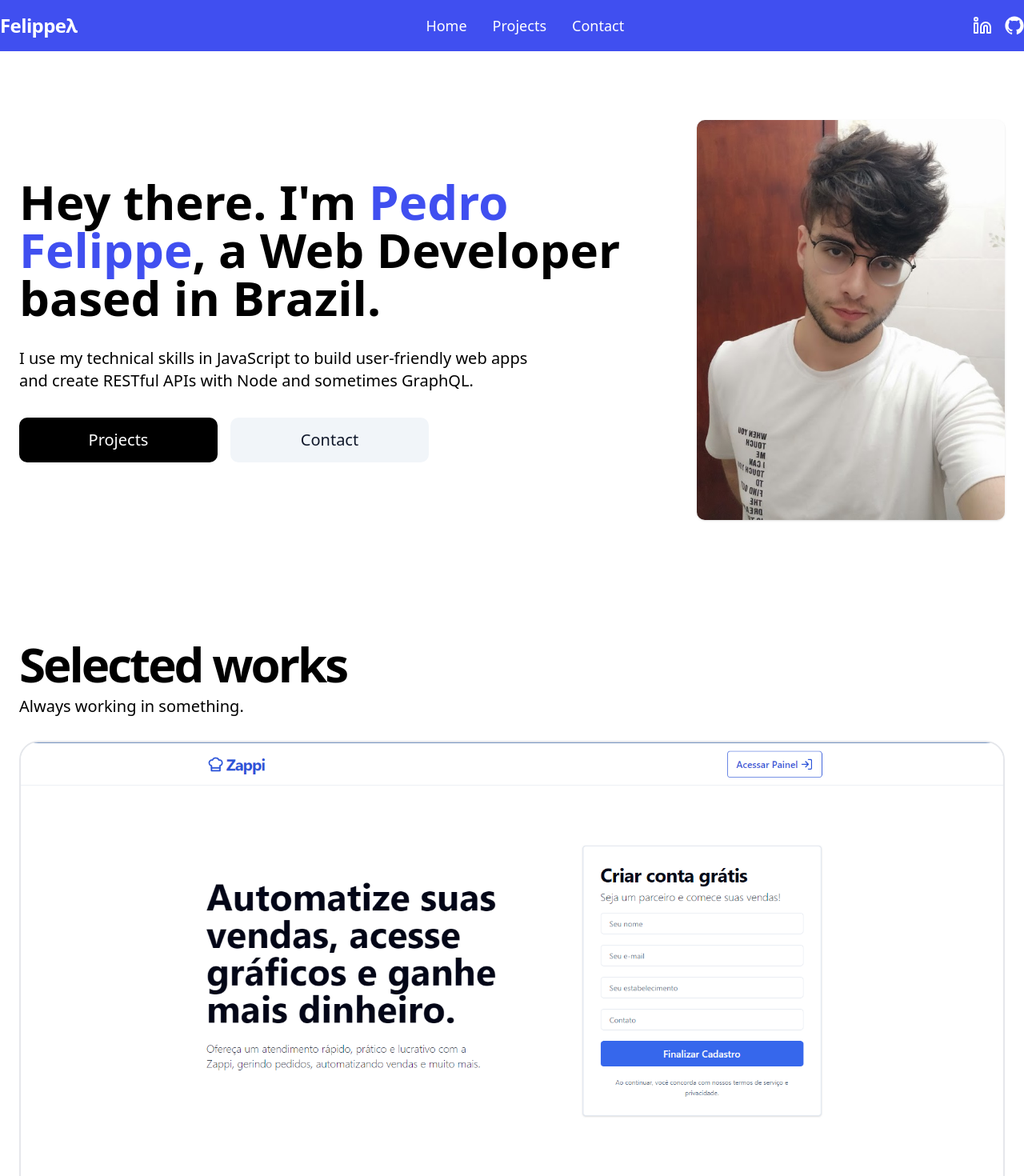
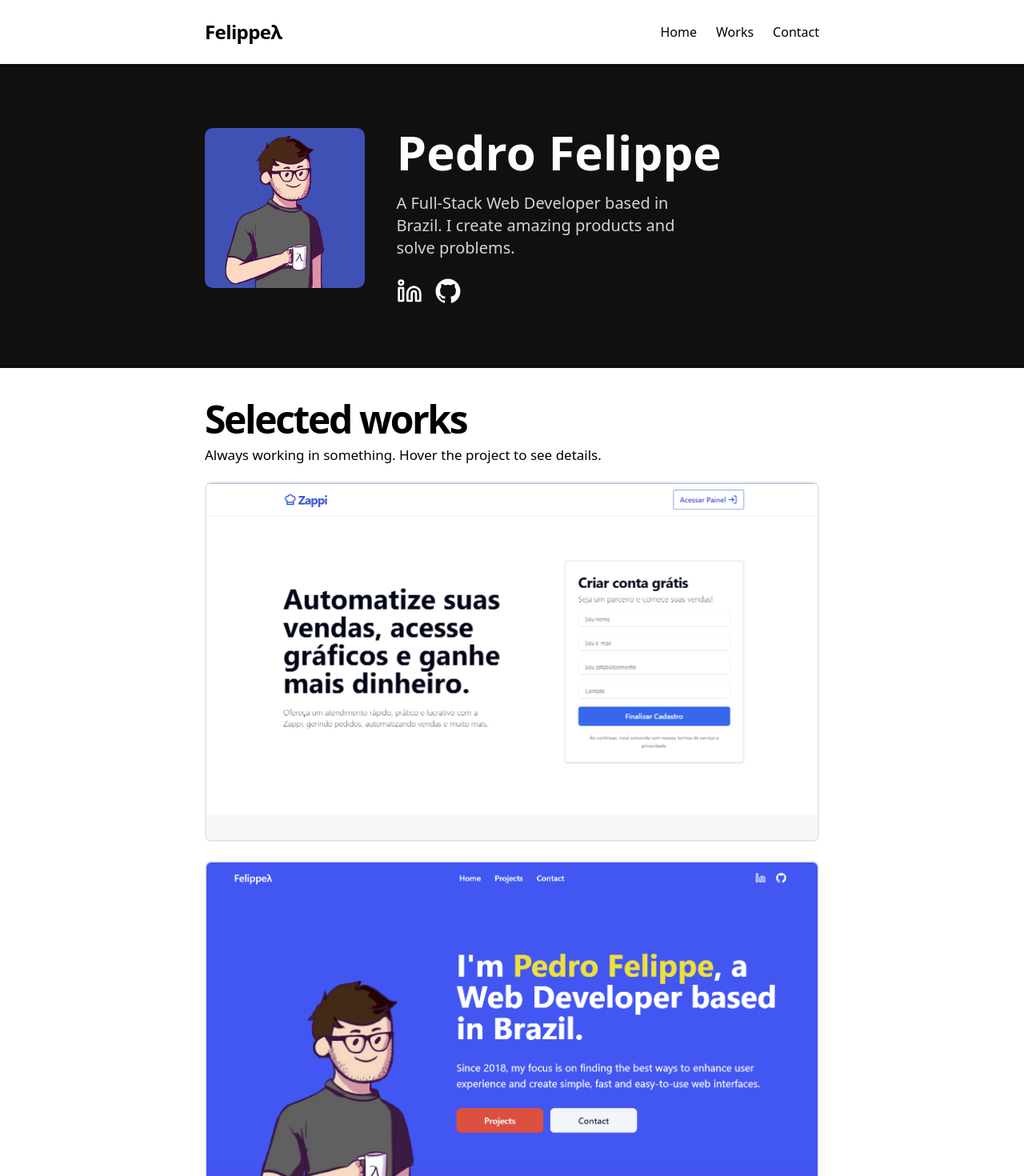
Before and after one commit to pefelippe/Portfolio, a Next.js app: page / in a window 1280 px wide. Shown: the top 1470 px of the page at 80% size. Built offline with nearby package versions, Linux system fonts and the light colour scheme.

Commit message:
minor refactor

```diff
--- a/pages/_app.tsx
+++ b/pages/_app.tsx
@@ -21,7 +21,7 @@ export default function App({ Component, pageProps }: AppProps) {
       <motion.div
         className={`
         overflow-x-hidden overflow-y-scroll  min-w-[400px] mx-auto min-h-fit
-        scroll-smooth w-full font-antialiased flex flex-col
+        scroll-smooth w-full font-antialiased flex flex-col font-poppins color-[#212127]
         scrollbar  scrollbar-thumb-blue  scrollbar-track-[#929af6]
          overflow-hidden`}
       >
--- a/pages/index.tsx
+++ b/pages/index.tsx
@@ -6,10 +6,14 @@ import ProjectContent from "../src/content/ProjectContent";
 
 export default function Home() {
   return (
-    <motion.div className=" flex flex-col  relative w-full h-full px-6  z-20 mx-auto max-lg:gap-32 max-lg:mt-16 max-lg:py-20 max-w-7xl">
-      <Hero />
-      <ProjectContent />
-      <ContactContent />
+    <motion.div className=" flex flex-col  relative w-full h-full mt-20 ">
+      <section className="bg-[#101010]">
+        <Hero />
+      </section>
+      <section className=" flex flex-col  relative w-full h-full max-xl:px-6  gap-20  py-10 mx-auto  max-w-3xl">
+        <ProjectContent />
+        <ContactContent />
+      </section>
     </motion.div>
   );
 }
--- a/src/components/ProjectCard.tsx
+++ b/src/components/ProjectCard.tsx
@@ -28,7 +28,7 @@ function ProjectCard({
         isEvenId ? "" : ""
       }`}
     >
-      <div className="relative border-2 overflow-hidden transition-all group rounded-3xl w-full  h-[350px] lg:h-[600px]">
+      <div className="relative border-2 overflow-hidden transition-all group rounded-sm w-full h-[300px] md:h-[450px] ">
         <Link href={link} target="_blank">
           <motion.img
             src={imgUrl}
@@ -36,25 +36,24 @@ function ProjectCard({
             className="object-cover flex-shrink-0 transition-all w-full h-full flex shadow-2xl overflow-hidden"
           />
           <div className="flex flex-col absolute inset-0 bg-stone-900 opacity-0 transition-opacity group-hover:opacity-95  px-8">
-            <div className="flex flex-col gap-4 h-full items-start text-start justify-center text-white text-xl">
-              <p className="text-5xl  ">{title}</p>
+            <div className="flex flex-col gap-4 h-full items-start text-start justify-center text-white text-sm">
+              <p className="text-lg font-semibold  ">{title}</p>
               <div className="flex gap-2 flex-wrap ">
                 {stack.map((tool) => {
                   return (
-                    <div key={tool} className="bg-black w-fit text-white px-2">
+                    <div
+                      key={tool}
+                      className="bg-black w-fit text-white px-2 border border-white rounded"
+                    >
                       {tool}
                     </div>
                   );
                 })}
               </div>
-              <h3 className="max-w-3xl text-xl  ">{description}</h3>
+              <h3 className="max-w-3xl text-sm font-thin  ">{description}</h3>
             </div>
           </div>
         </Link>
-
-        <div className="flex justify-between">
-          <p className="text-xl">{title}</p> <p>Check details</p>
-        </div>
       </div>
     </div>
   );
--- a/src/components/layout/Header.tsx
+++ b/src/components/layout/Header.tsx
@@ -1,10 +1,6 @@
-import { GitHubLogoIcon } from "@radix-ui/react-icons";
 import { motion, useMotionValueEvent, useScroll } from "framer-motion";
-import { LinkedinIcon } from "lucide-react";
 import { useState } from "react";
 import { Link as ScrollLink } from "react-scroll";
-
-import AnimatedBtn from "../animated/AnimatedBtn";
 
 const Logo = () => {
   return (
@@ -16,29 +12,12 @@ const Logo = () => {
       offset={-250}
       duration={500}
     >
-      <button className="flex text-2xl font-bold hover:text-[#f0e140]/80 transition-all tracking-tight w-fit max-md:hidden ">
+      <button className="flex text-2xl font-bold hover:text-[#f0e140]/80 transition-all tracking-tight w-fit  ">
         <span>
           <span>Felippeλ‍</span>
         </span>
       </button>
     </ScrollLink>
-  );
-};
-
-const SocialButtons = () => {
-  return (
-    <div className="flex items-center w-fit space-x-4">
-      <AnimatedBtn
-        target="_blank"
-        href="https://www.linkedin.com/in/pedro-felippe/"
-      >
-        <LinkedinIcon />
-      </AnimatedBtn>
-
-      <AnimatedBtn href="https://github.com/pefelippe">
-        <GitHubLogoIcon className="h-7 w-6" />
-      </AnimatedBtn>
-    </div>
   );
 };
 
@@ -48,7 +27,7 @@ const HeaderButtons = () => {
       initial={{ opacity: 0, y: 25 }}
       animate={{ opacity: 1, y: 0 }}
       transition={{ duration: 0.5, delay: 1 }}
-      className="flex space-x-4 md:space-x-8 justify-center  items-center max-md:justify-start font-medium w-full"
+      className="flex space-x-4 md:space-x-6 justify-center  items-center  font-medium "
     >
       <ScrollLink
         activeClass="active"
@@ -58,7 +37,7 @@ const HeaderButtons = () => {
         offset={-250}
         duration={500}
       >
-        <button className="text-lg  hover:underline transition-all hover:text-gray-300 ">
+        <button className="text-md  hover:underline transition-all hover:text-gray-300 ">
           Home
         </button>
       </ScrollLink>
@@ -71,8 +50,8 @@ const HeaderButtons = () => {
         offset={-150}
         duration={500}
       >
-        <button className=" py-6 text-lg  hover:underline transition-all hover:text-gray-300 ">
-          Projects
+        <button className=" py-6 text-md  hover:underline transition-all hover:text-gray-300 ">
+          Works
         </button>
       </ScrollLink>
 
@@ -84,7 +63,7 @@ const HeaderButtons = () => {
         offset={-50}
         duration={500}
       >
-        <button className="py-6 border-0 text-lg  hover:underline transition-all hover:text-gray-300 ">
+        <button className="py-6 border-0 text-md hover:underline transition-all hover:text-gray-300 ">
           Contact
         </button>
       </ScrollLink>
@@ -110,13 +89,17 @@ const Header = () => {
         hidden: { y: "-100%" },
       }}
       animate={hidden ? "hidden" : "visible"}
-      transition={{ duration: 0.5, ease: "easeInOut" }}
-      className="flex fixed h-16 z-40  left-0 right-0 backdrop-blur-3xl w-full text-white  bg-blue transition-all"
+      transition={{ duration: 0.25, ease: "easeInOut" }}
+      className="flex fixed h-20 z-50  left-0 right-0 backdrop-blur-3xl w-full  bg-white transition-all"
     >
-      <motion.nav className="flex w-full mx-auto items-center justify-between max-xl:px-6 max-w-7xl">
+      <motion.nav
+        initial={{ opacity: 0, y: -25 }}
+        animate={{ opacity: 1, y: 0 }}
+        transition={{ duration: 0.5, delay: 1.5 }}
+        className="flex w-full mx-auto items-center justify-between  max-xl:px-6 max-w-3xl"
+      >
         <Logo />
         <HeaderButtons />
-        <SocialButtons />
       </motion.nav>
     </motion.header>
   );
--- a/src/constants/index.js
+++ b/src/constants/index.js
@@ -2,7 +2,7 @@ export const projects = [
   {
     id: 1,
     link: "https://zappi-sigma.vercel.app/",
-    repo: "https://github.com/pefelippe/Portfolio",
+    repo: "https://github.com/pefelippe/Zappi",
     title: "Zappi",
     imgUrl: "/projects/Zappi.png",
     stack: ["react", "tailwind", "shadcn", "vite", "typescript"],
@@ -18,6 +18,15 @@ export const projects = [
     stack: ["react", "tailwind", "shadcn", "next", "typescript"],
     description:
       "Not much to say here! This one just gave me a good excuse to spend a weekend practicing with TypeScript and Tailwind.",
+  },
+  {
+    id: 3,
+    link: "manda-pix-five.vercel.app",
+    repo: "https://github.com/pefelippe/MandaPix",
+    title: "MandaPix",
+    imgUrl: "/projects/MandaPix.png",
+    stack: ["react", "tailwind", "shadcn", "next", "typescript"],
+    description: "Create your own personal card to share your Pix QR Code.",
   },
 ];
 
--- a/src/content/ContactContent.tsx
+++ b/src/content/ContactContent.tsx
@@ -10,10 +10,10 @@ function ContactContent() {
       initial={{ opacity: 0, y: 50 }}
       whileInView={{ opacity: 1, y: 0 }}
       transition={{ duration: 0.5 }}
-      className="flex flex-col mx-auto justify-center items-center  relative w-full h-full gap-3 min-h-screen max-w-3xl"
+      className="flex flex-col mx-auto justify-center items-start  relative w-full h-full gap-3"
     >
       <h1 className="text-4xl lg:text-5xl  font-bold tracking-tighter">
-        Lets build something together.
+        Get in touch.
       </h1>
       <h3 className="w-fit text-[20px]  ">
         Drop me a message and let's{" "}
--- a/src/content/Hero.tsx
+++ b/src/content/Hero.tsx
@@ -1,53 +1,78 @@
 /* eslint-disable react/no-unescaped-entities */
+import { GitHubLogoIcon } from "@radix-ui/react-icons";
 import { motion } from "framer-motion";
-import { Link } from "react-scroll";
-import { Button } from "../components/ui/button";
+import { LinkedinIcon } from "lucide-react";
+
+import AnimatedBtn from "../components/animated/AnimatedBtn";
 
 export default function Hero() {
   return (
     <motion.div
-      className="flex relative  w-full  justify-start items-center  text-start  max-w-7xl mx-auto  lg:gap-20 lg:min-h-screen
-       gap-10"
+      className="flex text-[#fdfdff] relative
+     w-full max-md:flex-col  justify-startitems-center
+      text-start  max-w-3xl max-xl:px-6  mx-auto py-20  gap-10"
     >
-      <motion.div className="flex justify-center flex-col h-full  items-start gap-8 max-w-7xl w-full z-30 max-lg:max-w-lg ">
+      <motion.img
+        initial={{ opacity: 0, x: -25 }}
+        animate={{ opacity: 1, x: 0 }}
+        transition={{ duration: 0.75, delay: 1 }}
+        src="/assets/avatar-pdr.png"
+        alt="pedro felippe"
+        className="max-md:hidden h-full md:max-w-[200px] md:max-h-[200px] rounded-md "
+      />
+      <motion.div className="flex justify-center flex-col h-full  items-start gap-5  z-30  w-full ">
         <motion.h1
           initial={{ opacity: 0, y: 25 }}
           animate={{ opacity: 1, y: 0 }}
           transition={{ duration: 0.5 }}
-          className="text-5xl lg:text-6xl font-bold tracking-normal  max-w-3xl"
+          className="text-5xl lg:text-6xl font-bold tracking-normal max-w-md"
         >
-          Hey there. I'm <span className="text-blue">Pedro Felippe</span>, a Web
-          Developer based in Brazil.
+          <span className="">Pedro Felippe</span>
         </motion.h1>
 
         <motion.h3
           initial={{ opacity: 0, y: 25 }}
           animate={{ opacity: 1, y: 0 }}
           transition={{ duration: 0.5, delay: 0.5 }}
-          className=" text-lg lg:text-xl font-thin leading-normal gap-4 flex flex-col max-w-2xl w-full  "
+          className=" text-xl font-thin flex flex-col max-w-sm w-full  pb-1 text-gray-300"
         >
-          I use my technical skills in JavaScript to build user-friendly web
-          apps and create RESTful APIs with Node and sometimes GraphQL.
+          A Full-Stack Web Developer based in Brazil. I create amazing products
+          and solve problems.
         </motion.h3>
-        {/*
-        <motion.h3
-          initial={{ opacity: 0, y: 25 }}
-          animate={{ opacity: 1, y: 0 }}
-          transition={{ duration: 0.5, delay: 0.5 }}
-          className=" text-lg lg:text-xl font-thin leading-normal gap-4 flex flex-col max-w-3xl w-full  "
-        >
-          I use my technical skills in JavaScript to build user-friendly web
-          apps and create RESTful APIs with Node and sometimes GraphQL. <br />
-          <br />
-          I'm enthusiastic about leveraging cloud providers to enhance web
-          applications.
-        </motion.h3> */}
-
         <motion.div
           initial={{ opacity: 0, y: 25 }}
           animate={{ opacity: 1, y: 0 }}
+          transition={{ duration: 0.5, delay: 1 }}
+          className="flex items-center w-fit space-x-4 max-w-sm"
+        >
+          {/* <ScrollLink
+            activeClass="active"
+            to="contact-content"
+            spy={true}
+            smooth={true}
+            offset={-50}
+            duration={500}
+          >
+            <Button className="px-8 py-6 text-xl border-0 text-md hover:underline transition-all hover:text-gray-300 ">
+              Contact
+            </Button>
+          </ScrollLink> */}
+          <AnimatedBtn
+            target="_blank"
+            href="https://www.linkedin.com/in/pedro-felippe/"
+          >
+            <LinkedinIcon className="h-8 w-8 hover:text-blue" />
+          </AnimatedBtn>
+
+          <AnimatedBtn href="https://github.com/pefelippe">
+            <GitHubLogoIcon className="h-8 w-8 hover:text-blue" />
+          </AnimatedBtn>
+        </motion.div>
+        {/* <motion.div
+          initial={{ opacity: 0, y: 25 }}
+          animate={{ opacity: 1, y: 0 }}
           transition={{ duration: 0.5, delay: 1.25 }}
-          className="flex max-lg:flex-col max-lg:space-y-4 lg:space-x-4 w-full items-center max-w-lg text-[#121221] "
+          className="flex max-lg:flex-col max-lg:space-y-4 lg:space-x-4 w-full items-center max-w-sm text-[#fdfdff] "
         >
           <Link
             style={{
@@ -86,17 +111,8 @@ export default function Hero() {
               <span className="text-xl">Contact</span>
             </Button>
           </Link>
-        </motion.div>
+        </motion.div> */}
       </motion.div>
-
-      <motion.img
-        initial={{ opacity: 0, x: -25 }}
-        animate={{ opacity: 1, x: 0 }}
-        transition={{ duration: 0.75, delay: 1 }}
-        src="/assets/pedrof.jpg"
-        alt="pedro felippe"
-        className="h-full max-h-[500px] rounded-md max-lg:hidden shadow "
-      />
     </motion.div>
   );
 }
--- a/src/content/ProjectContent.tsx
+++ b/src/content/ProjectContent.tsx
@@ -10,15 +10,17 @@ function Projects() {
       animate={{ opacity: 1, y: 0 }}
       transition={{ duration: 0.75, delay: 1.5 }}
       id="projects-container"
-      className=" flex flex-col w-full items-start  justify-start gap-2  mx-auto  z-40 max-w-7xl"
+      className=" flex flex-col w-full items-start  justify-start gap-2  mx-auto   max-w-7xl"
     >
-      <h1 className="text-5xl lg:text-6xl font-bold tracking-tighter">
+      <h1 className="text-4xl lg:text-5xl font-bold tracking-tighter">
         Selected works
       </h1>
 
-      <h3 className="w-fit text-[20px]">Always working in something.</h3>
+      <h3 className="w-fit text-[17px] font-thin">
+        Always working in something. Hover the project to see details.
+      </h3>
 
-      <div className="grid grid-cols-1   gap-10 lg:gap-24 justify-center w-full items-center pt-5">
+      <div className="grid grid-cols-1 gap-6 justify-center w-full items-center pt-3">
         {projects?.map((proj) => {
           return (
             <ProjectCard
```
Also changed, not shown: src/components/SocialButtons.tsx (added, +10 -0 lines), public/assets/pedrof.jpg, public/projects/MandaPix.png (added).
